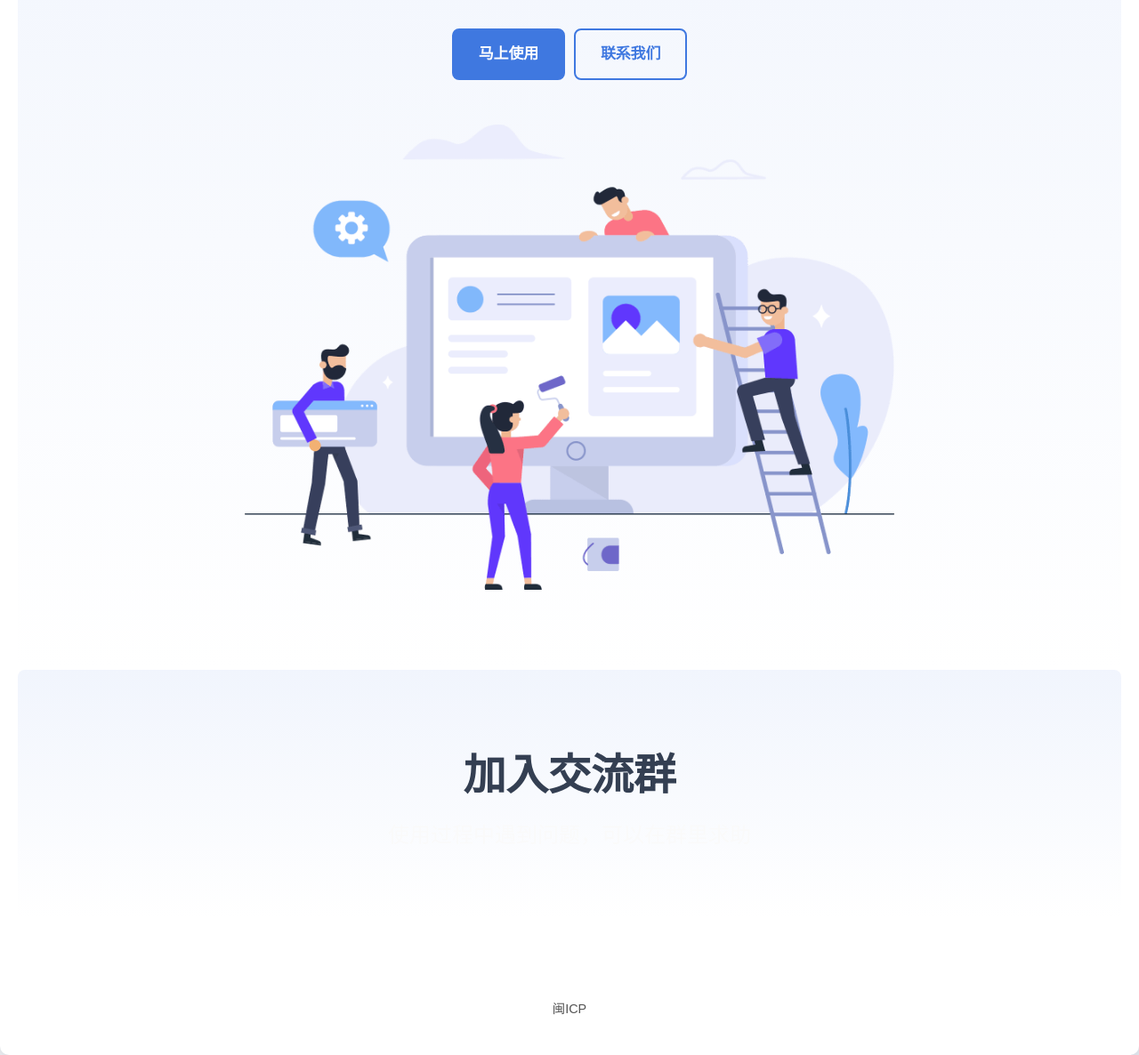
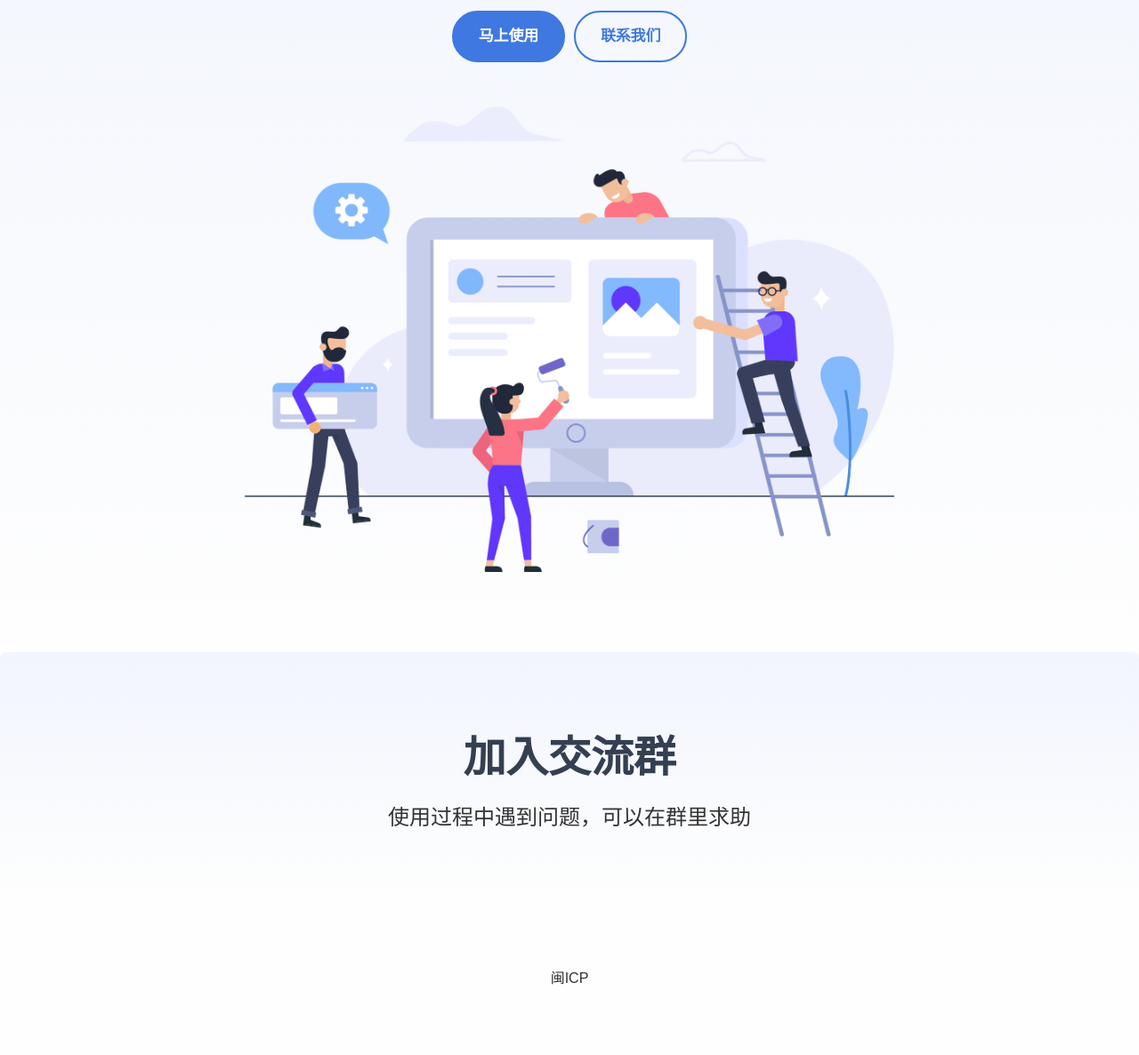
Before and after one commit to JerryPlusOfficial/Crystal-Spirit-Web-site, a plain HTML site: page index.html in a window 1280 px wide. Shown: the part 227-1413 px from the top of the page at 89% size. After the commit the page ends 1365 px from the top, so only its background shows below. Drawn offline with Linux system fonts and the light colour scheme.

Commit message:
优化了页面样式，调整了文本对齐和字体权重，更新了按钮样，去掉了一些未使用的 CSS 规则。

```diff
--- a/index.html
+++ b/index.html
@@ -11,26 +11,23 @@
         body {
             margin: 0;
             font-family: -apple-system, BlinkMacSystemFont, "Helvetica Neue", Helvetica, Roboto, Arial, "PingFang SC", "Hiragino Sans GB", "Microsoft Yahei", "Microsoft Jhenghei", sans-serif;
-            background: linear-gradient(to bottom right, #f3f4f6, #e2e8f0);
-            color: #333;
         }
 
         .panel {
-            text-align: center;
-            padding: 20px;
-            border-radius: 10px;
-            background-color: #fff;
-            box-shadow: 0 4px 20px rgba(0, 0, 0, 0.1);
+            color: rgb(51, 51, 51);
+            font-weight: 100;
         }
 
         .description {
-            font-size: 0.9em;
-            font-weight: 400;
-            margin: 20px 0;
-            color: #555;
+            text-align: center;
+            font-size: 1em;
+            font-weight: 500;
+            line-height: 1.8rem;
+            margin-bottom: 1rem;
         }
 
         .wechat-group {
+            text-align: center;
             padding-bottom: 10px;
         }
 
@@ -48,36 +45,6 @@
 
         .bg-gradient-primary {
             border-radius: 8px;
-            background: linear-gradient(135deg, #4e54c8, #8f94fb);
-            color: #fafafa; /* 修改为轻微偏灰的白色 */
-        }
-
-        .btn {
-            padding: 10px 20px;
-            border: none;
-            border-radius: 50px;
-            cursor: pointer;
-            transition: background 0.3s ease;
-        }
-
-        .btn-primary {
-            background-color: #007bff;
-            color: white;
-        }
-
-        .btn-primary:hover {
-            background-color: #0056b3;
-        }
-
-        .btn-outline-primary {
-            background-color: transparent;
-            border: 2px solid #007bff;
-            color: #007bff;
-        }
-
-        .btn-outline-primary:hover {
-            background-color: #007bff;
-            color: white;
         }
     </style>
 </head>
@@ -96,10 +63,10 @@
                     </div>
                     <div class="d-flex justify-content-center">
                         <span>
-                            <a href="https://ys.mihoyo.com/" target="_blank" class="btn btn-lg btn-primary mx-1">马上<span>使用</span></a>
+                            <a href="https://ys.mihoyo.com/" target="_blank" class="btn btn-lg btn-primary rounded-pill mx-1">马上<span>使用</span></a>
                         </span>
                         <span>
-                            <a href="https://qm.qq.com/q/oDE8zMTOdG" class="btn btn-lg btn-outline-primary mx-1">联系我们</a>
+                            <a href="https://qm.qq.com/q/oDE8zMTOdG" class="btn btn-lg btn-outline-primary rounded-pill mx-1">联系我们</a>
                         </span>
                     </div>
                     <div class="row mt-10">
```
